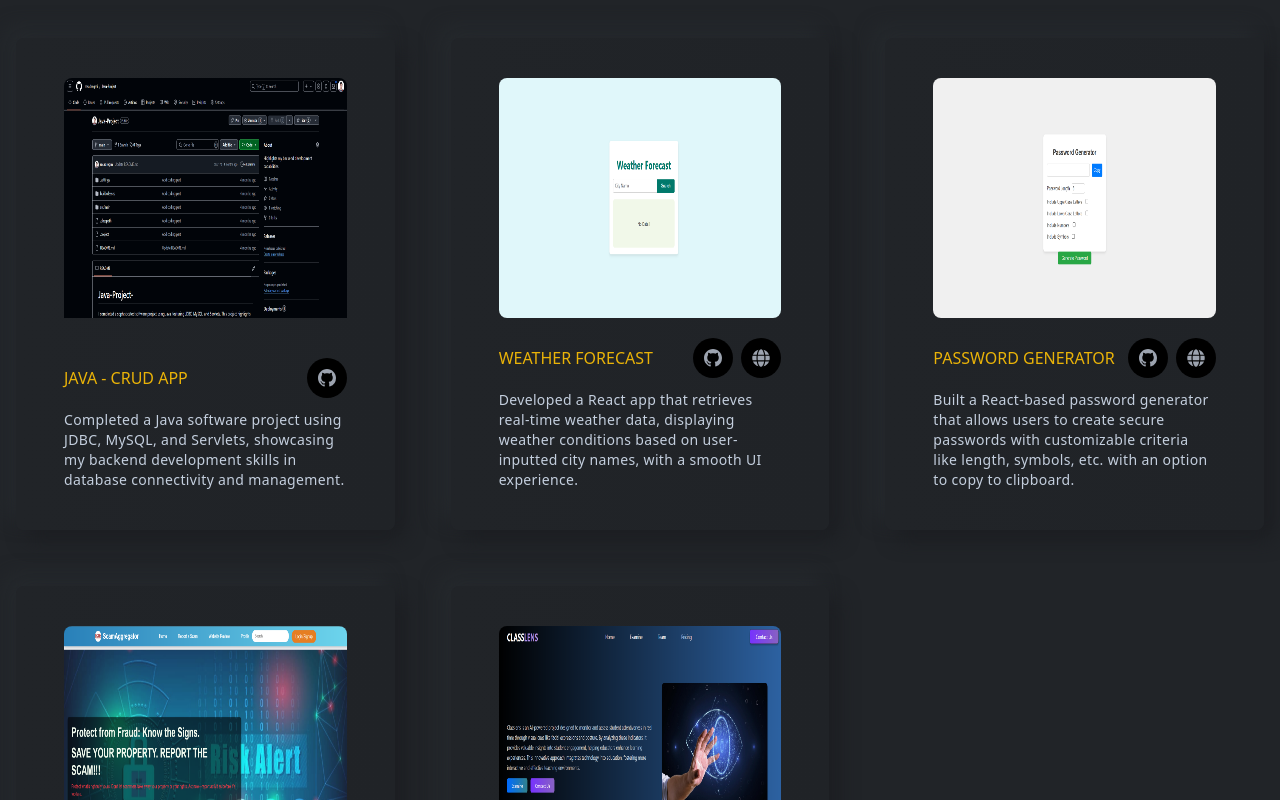
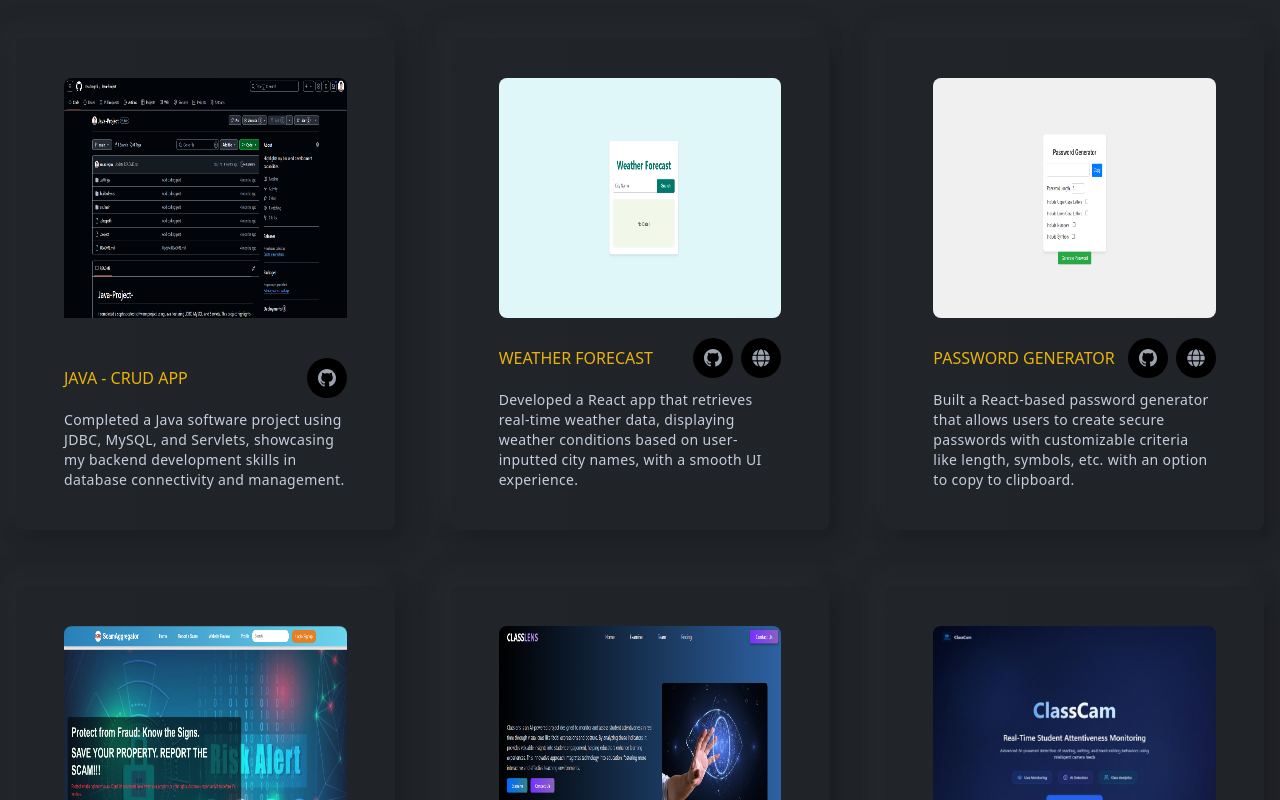
Before and after one commit to rasadregmi/portfolio-client, a React (Create React App) app: page / in a window 1280 px wide. Shown: the part 2000-2800 px from the top of the page. Built offline with nearby package versions, Linux system fonts and the light colour scheme.

Commit message:
Projects updated

```diff
--- a/src/assets/index.js
+++ b/src/assets/index.js
@@ -5,6 +5,8 @@ import projectTwo from "./images/projects/projectTwo.png";
 import projectThree from "./images/projects/projectThree.png";
 import projectFour from "./images/projects/projectFour.png";
 import projectFive from "./images/projects/projectFive.png";
+import projectSix from "./images/projects/projectSix.png";
+import projectSeven from "./images/projects/projectSeven.png";
 import quote from "./images/testmonial/quote.png";
 import contactImg from "./images/bannerImg.png";
 
@@ -16,6 +18,8 @@ export {
   projectThree,
   projectFour,
   projectFive,
+  projectSix,
+  projectSeven,
   quote,
   contactImg,
 };
--- a/src/components/projects/Projects.js
+++ b/src/components/projects/Projects.js
@@ -1,6 +1,6 @@
 import React from 'react';
 import Title from '../layouts/Title';
-import { projectOne, projectTwo, projectThree, projectFour, projectFive } from "../../assets/index";
+import { projectOne, projectTwo, projectThree, projectFour, projectFive, projectSix, projectSeven } from "../../assets/index";
 import ProjectsCard from './ProjectsCard';
 
 const Projects = () => {
@@ -48,6 +48,19 @@ const Projects = () => {
           src={projectFive}
           githubLink="https://github.com/rasadregmi/ClassLens"
         />
+        <ProjectsCard
+          title="ClassCam (ClassLens 2.0)"
+          des="ClassCam is a real-time system that uses computer vision and deep learning to monitor student attentiveness by detecting behaviors like reading, writing, hand-raising, and focus."
+          src={projectSix}
+          githubLink="https://github.com/rasadregmi/ClassCam"
+        />
+        <ProjectsCard
+          title="RaiseOnChain"
+          des="RaiseOnChain is a decentralized crowdfunding platform that ensures transparency, security, and global access by recording every donation and campaign on-chain."
+          src={projectSeven}
+          githubLink="https://github.com/rasadregmi/RaiseOnChain"
+          liveLink="https://raise-on-chain-h6cd.vercel.app/"
+        />
       </div>
     </section>
   );
```
Also changed, not shown: src/assets/images/projects/projectSeven.png (added), src/assets/images/projects/projectSix.png (added), 10 other files (tests, documents, lock files or other folders).
